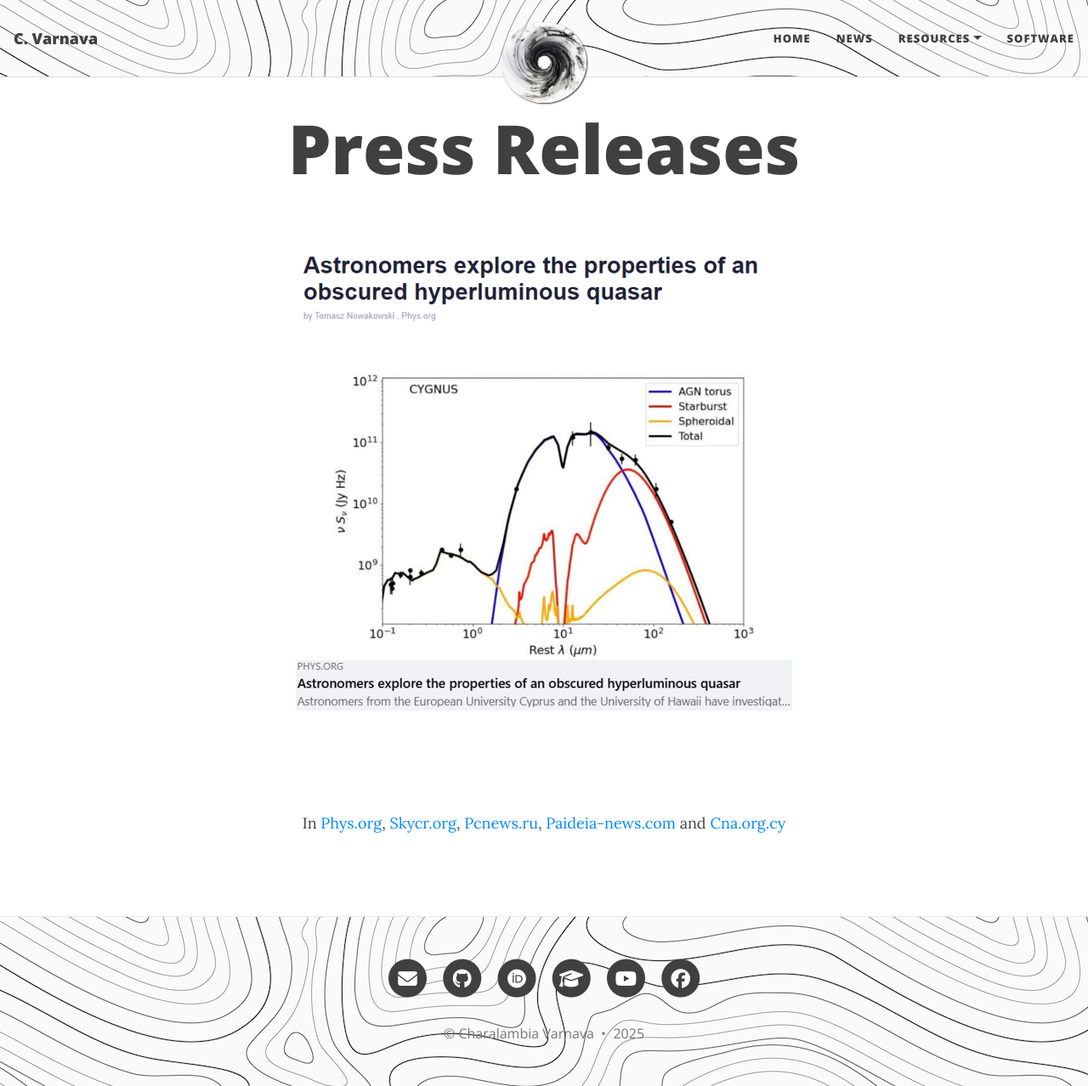
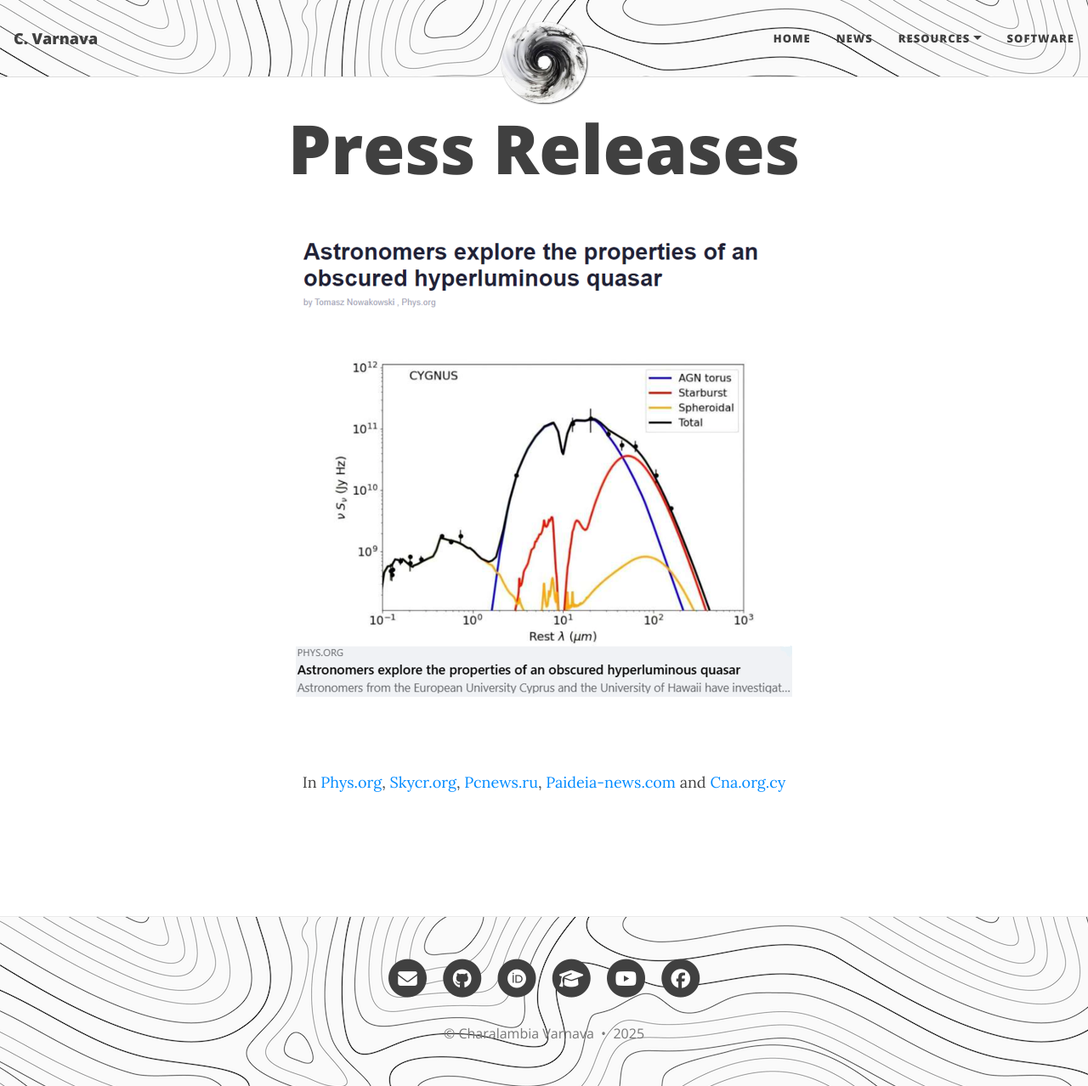
Before and after one commit to ch-var/ch-var.github.io, a Jekyll site: the page built from press_releases.html, in a window 1280 px wide and 1278 px high. Shown: the whole window at 85% size. Built offline with Jekyll 4.4.1, drawn with Linux system fonts in a browser that asks for light colours.

Commit message:
Update beautifuljekyll.css

```diff
--- a/assets/css/beautifuljekyll.css
+++ b/assets/css/beautifuljekyll.css
@@ -50,7 +50,7 @@ body > main {
 }
 p {
   line-height: 1.5;
-  margin: 2.875rem 0;
+  margin: 1.875rem 0;
 }
 h1,h2,h3,h4,h5,h6 {
   font-family: var(--header-font);
```
